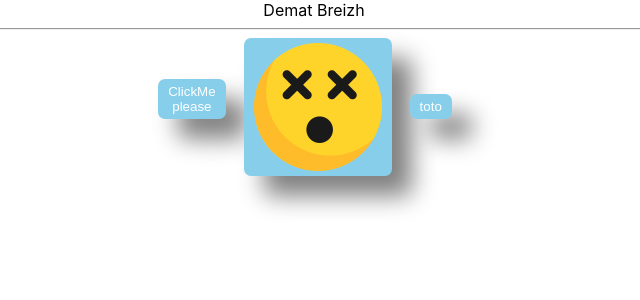
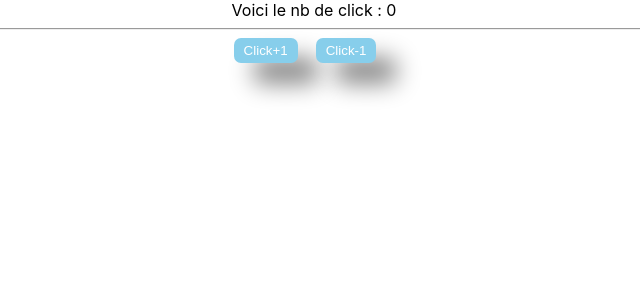
Before and after one commit to plamoury/2023tjs, a React (Create React App) app: page / in a window 1280 px wide. Shown: the top 300 px of the page, without its empty margins (326-966 px from the left). Built offline with nearby package versions, Linux system fonts and the light colour scheme.

Commit message:
usage de class garder l'etat ForceUpdate a eviter

```diff
--- a/src/App/App.js
+++ b/src/App/App.js
@@ -2,21 +2,47 @@ import React from 'react';
 import Button from './components/ui/Button/Button';
 import './App.css';
 
-function App() {
-  /** Dans react le /App equivaut a /public
-   * qd react pousse les composant ils seront placés au meme niveau que public
-   * qd le path commence par "/" on vise le repertoire public
-   * sinon on descend dans les path ../../..
-   */
-  return (
-    <div className="App">
-      Demat Breizh
-      <hr/>
-      <Button>ClickMe<br/>please</Button>
-      <Button><img src="/img/deadicon.png" alt='sdfsdfsdf'/></Button>
-      <Button children="toto"/>
-    </div>
-  );
+class App extends React.PureComponent {
+  counter = 0;
+  render() {
+    return (
+      <div className="App">
+        Voici le nb de click : {this.counter}
+        <hr />
+        <Button onButtonClick={() => {
+          this.counter--;
+          console.log(this.counter);
+          // mauvais usage parce que synchrone
+          // à eviter
+          this.forceUpdate();
+        }}>Click+1</Button>
+        <Button>Click-1</Button>
+      </div>
+    );
+  }
 }
+// function App() {
+//   /** Dans react le /App equivaut a /public
+//    * qd react pousse les composant ils seront placés au meme niveau que public
+//    * qd le path commence par "/" on vise le repertoire public
+//    * sinon on descend dans les path ../../..
+//    */
+//   let counter = 0;
+
+//   // besoin d'une valeur etatique
+//   // avant on ne pouvait le faire qu'avec les class (désué)
+//   // mais maintenant on utilise les valeur etatique
+//   return (
+//     <div className="App">
+//       Voici le nb de click : {counter}
+//       <hr />
+//       <Button onButtonClick={() => {
+//         counter--;
+//         console.log(counter);
+//       }}>Click+1</Button>
+//       <Button>Click-1</Button>
+//     </div>
+//   );
+// }
 
 export default App;
--- a/src/App/components/ui/Button/Button.js
+++ b/src/App/components/ui/Button/Button.js
@@ -5,9 +5,14 @@ import style from "./Button.module.css"
  * simple button
  * @returns react component structure
  */
-const Button = (props)=> {
+const Button = (props) => {
     console.log(props);
-    return <button className={style.Button}>{props.children}</button>
+    return <button className={style.Button} onClick={(arg) => {
+        console.log(arg);
+        props.onButtonClick();
+    }}>
+        {props.children}
+    </button>
 }
 
 //function Button() {
```
Also changed, not shown: 1 other file (tests, documents, lock files or other folders).
